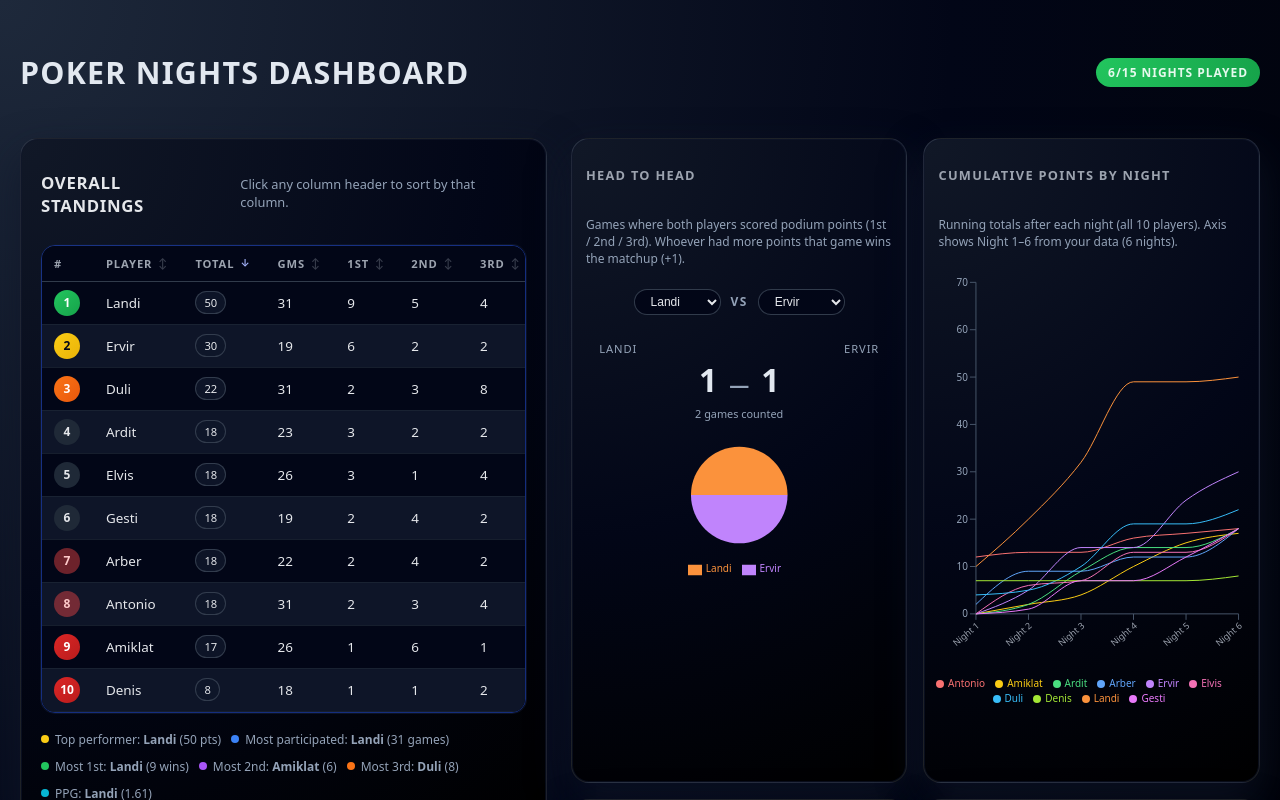
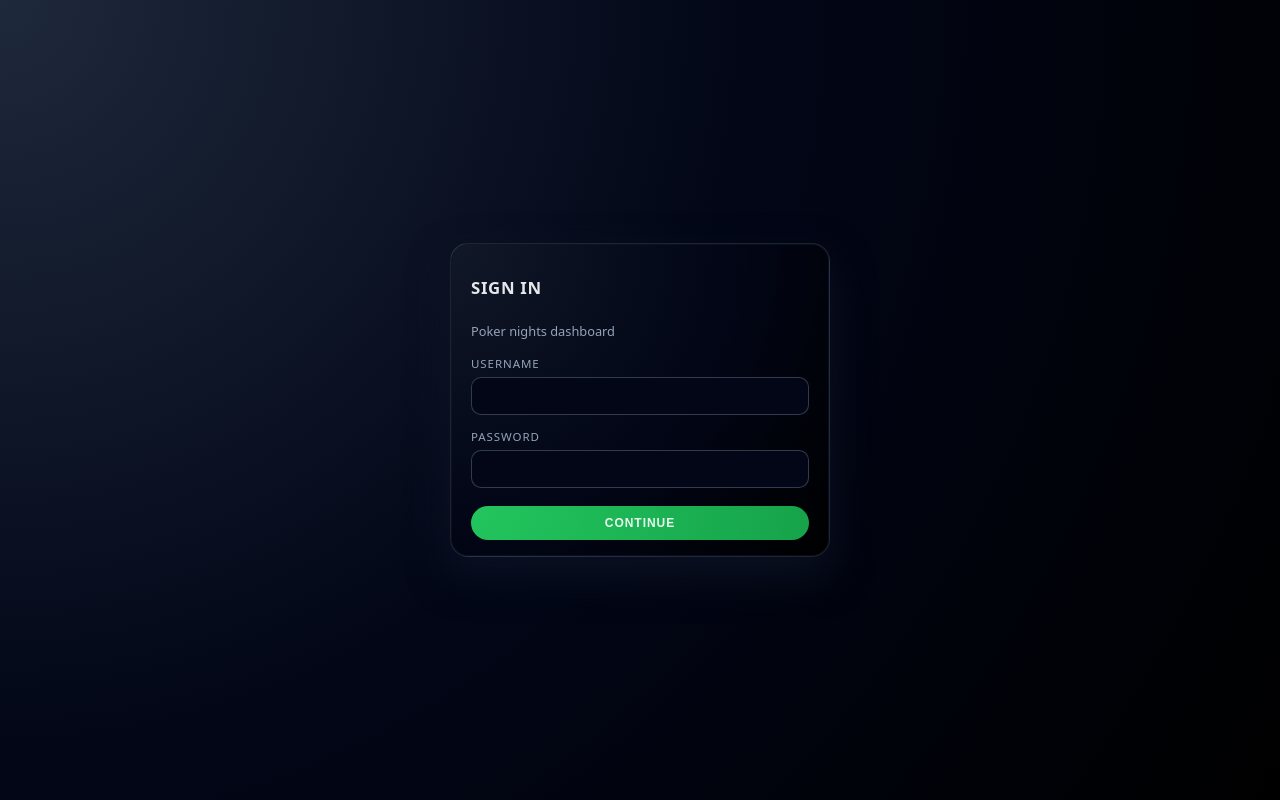
Before and after one commit to denisshtupa/fun-activity-nights, a React (Vite) app: page / in a window 1280 px wide. Shown: the top 800 px of the page. Built offline with nearby package versions, Linux system fonts and the light colour scheme.

Commit message:
authentication

```diff
--- a/src/App.jsx
+++ b/src/App.jsx
@@ -1,5 +1,5 @@
-import React, { useMemo } from 'react';
-import { TOTAL_TOURNAMENT_NIGHTS } from './constants';
+import React, { useMemo, useState } from 'react';
+import { DASHBOARD_AUTH_STORAGE_KEY, TOTAL_TOURNAMENT_NIGHTS } from './constants';
 import { countNightsPlayed } from './pokerStats';
 import {
   AppContainer,
@@ -15,9 +15,23 @@ import { HeadToHeadWidget } from './components/HeadToHeadWidget';
 import { CumulativePointsByNightWidget } from './components/CumulativePointsByNightWidget';
 import { NightStandingsWidget } from './components/NightStandingsWidget';
 import { NightPodiumWidget } from './components/NightPodiumWidget';
+import { LoginPage } from './components/LoginPage';
+
+const readStoredAuth = () => {
+  try {
+    return localStorage.getItem(DASHBOARD_AUTH_STORAGE_KEY) === '1';
+  } catch {
+    return false;
+  }
+};
 
 const App = () => {
+  const [authenticated, setAuthenticated] = useState(readStoredAuth);
   const nightsPlayed = useMemo(() => countNightsPlayed(), []);
+
+  if (!authenticated) {
+    return <LoginPage onSuccess={() => setAuthenticated(true)} />;
+  }
 
   return (
     <AppContainer>
--- /dev/null
+++ b/src/components/LoginPage.jsx
@@ -0,0 +1,138 @@
+import React, { useState } from 'react';
+import styled from 'styled-components';
+import {
+  DASHBOARD_AUTH_STORAGE_KEY,
+  DASHBOARD_LOGIN_PASSWORD,
+  DASHBOARD_LOGIN_USERNAME
+} from '../constants';
+import { Card, CardTitle } from './dashboardStyles';
+
+const LoginWrap = styled.div`
+  min-height: 100vh;
+  display: flex;
+  align-items: center;
+  justify-content: center;
+  padding: 24px;
+`;
+
+const LoginCard = styled(Card)`
+  width: 100%;
+  max-width: 380px;
+  gap: 16px;
+`;
+
+const Subtitle = styled.p`
+  margin: -6px 0 0;
+  font-size: 0.8rem;
+  color: var(--muted);
+`;
+
+const Form = styled.form`
+  display: flex;
+  flex-direction: column;
+  gap: 14px;
+`;
+
+const Label = styled.label`
+  font-size: 0.72rem;
+  text-transform: uppercase;
+  letter-spacing: 0.08em;
+  color: var(--muted);
+  display: flex;
+  flex-direction: column;
+  gap: 6px;
+`;
+
+const Input = styled.input`
+  background: #020617;
+  border: 1px solid rgba(55, 65, 81, 0.9);
+  border-radius: 10px;
+  color: #e5e7eb;
+  padding: 10px 12px;
+  font-size: 0.9rem;
+  outline: none;
+
+  &:focus {
+    border-color: rgba(99, 102, 241, 0.55);
+  }
+`;
+
+const SubmitButton = styled.button`
+  margin-top: 4px;
+  padding: 10px 16px;
+  border-radius: 999px;
+  border: none;
+  font-weight: 600;
+  text-transform: uppercase;
+  letter-spacing: 0.08em;
+  font-size: 0.75rem;
+  cursor: pointer;
+  background: radial-gradient(circle at top left, #22c55e, #16a34a);
+  color: #e5f9ed;
+
+  &:hover {
+    filter: brightness(1.06);
+  }
+`;
+
+const ErrorText = styled.p`
+  margin: 0;
+  font-size: 0.8rem;
+  color: #f87171;
+`;
+
+export const LoginPage = ({ onSuccess }) => {
+  const [username, setUsername] = useState('');
+  const [password, setPassword] = useState('');
+  const [error, setError] = useState('');
+
+  const handleSubmit = (e) => {
+    e.preventDefault();
+    if (
+      username === DASHBOARD_LOGIN_USERNAME &&
+      password === DASHBOARD_LOGIN_PASSWORD
+    ) {
+      setError('');
+      try {
+        localStorage.setItem(DASHBOARD_AUTH_STORAGE_KEY, '1');
+      } catch {
+        // Still allow access if storage is unavailable
+      }
+      onSuccess();
+      return;
+    }
+    setError('Invalid username or password.');
+  };
+
+  return (
+    <LoginWrap>
+      <LoginCard>
+        <CardTitle>Sign in</CardTitle>
+        <Subtitle>Poker nights dashboard</Subtitle>
+        <Form onSubmit={handleSubmit} noValidate>
+          <Label>
+            Username
+            <Input
+              name="username"
+              autoComplete="username"
+              value={username}
+              onChange={(e) => setUsername(e.target.value)}
+            />
+          </Label>
+          <Label>
+            Password
+            <Input
+              type="password"
+              name="password"
+              autoComplete="current-password"
+              value={password}
+              onChange={(e) => setPassword(e.target.value)}
+            />
+          </Label>
+          {error ? <ErrorText>{error}</ErrorText> : null}
+          <SubmitButton type="submit">Continue</SubmitButton>
+        </Form>
+      </LoginCard>
+    </LoginWrap>
+  );
+};
--- a/src/constants.js
+++ b/src/constants.js
@@ -13,3 +13,7 @@ export const PLAYER_COLORS = [
 ];
 
 export const TOTAL_TOURNAMENT_NIGHTS = 15;
+
+export const DASHBOARD_LOGIN_USERNAME = 'hidh_shume';
+export const DASHBOARD_LOGIN_PASSWORD = 'fito_shume';
+export const DASHBOARD_AUTH_STORAGE_KEY = 'poker-nights-dashboard-auth';
--- a/src/data/games.js
+++ b/src/data/games.js
@@ -1,10 +1,10 @@
 export const players = [
   'Antonio',
-  'Amiklat',
+  'Klanti',
   'Ardit',
   'Arber',
   'Ervir',
-  'Elvis',
+  'Visi',
   'Duli',
   'Denis',
   'Landi',
@@ -25,9 +25,9 @@ export const games = [
       Antonio: 0,
       Ervir: 'x',
       Ardit: 'x',
-      Elvis: 'x',
+      Visi: 'x',
       Arber: 0,
-      Amiklat: 'x',
+      Klanti: 'x',
       Denis: 4,
       Gesti: 'x'
     }
@@ -41,9 +41,9 @@ export const games = [
       Antonio: 2,
       Ervir: 'x',
       Ardit: 'x',
-      Elvis: 'x',
+      Visi: 'x',
       Arber: 0,
-      Amiklat: 'x',
+      Klanti: 'x',
       Denis: 0,
       Gesti: 'x'
     }
@@ -57,9 +57,9 @@ export const games = [
       Antonio: 4,
       Ervir: 'x',
       Ardit: 'x',
-      Elvis: 'x',
+      Visi: 'x',
       Arber: 0,
-      Amiklat: 'x',
+      Klanti: 'x',
       Denis: 2,
       Gesti: 'x'
     }
@@ -73,9 +73,9 @@ export const games = [
       Antonio: 4,
       Ervir: 'x',
       Ardit: 'x',
-      Elvis: 'x',
+      Visi: 'x',
       Arber: 2,
-      Amiklat: 'x',
+      Klanti: 'x',
       Denis: 0,
       Gesti: 'x'
     }
@@ -89,9 +89,9 @@ export const games = [
       Antonio: 2,
       Ervir: 'x',
       Ardit: 'x',
-      Elvis: 'x',
+      Visi: 'x',
       Arber: 0,
-      Amiklat: 'x',
+      Klanti: 'x',
       Denis: 1,
       Gesti: 'x'
     }
@@ -106,9 +106,9 @@ export const games = [
       Antonio: 0,
       Ervir: 4,
       Ardit: 0,
-      Elvis: 0,
+      Visi: 0,
       Arber: 2,
-      Amiklat: 0,
+      Klanti: 0,
       Denis: 0,
       Gesti: 1
     }
@@ -122,9 +122,9 @@ export const games = [
       Antonio: 0,
       Ervir: 0,
       Ardit: 2,
-      Elvis: 0,
+      Visi: 0,
       Arber: 1,
-      Amiklat: 0,
+      Klanti: 0,
       Denis: 0,
       Gesti: 0
     }
@@ -138,9 +138,9 @@ export const games = [
       Antonio: 1,
       Ervir: 0,
       Ardit: 0,
-      Elvis: 0,
+      Visi: 0,
       Arber: 4,
-      Amiklat: 0,
+      Klanti: 0,
       Denis: 0,
       Gesti: 0
     }
@@ -154,9 +154,9 @@ export const games = [
       Antonio: 0,
       Ervir: 1,
       Ardit: 0,
-      Elvis: 4,
+      Visi: 4,
       Arber: 0,
-      Amiklat: 2,
+      Klanti: 2,
       Denis: 0,
       Gesti: 0
     }
@@ -170,9 +170,9 @@ export const games = [
       Antonio: 0,
       Ervir: 0,
       Ardit: 0,
-      Elvis: 2,
+      Visi: 2,
       Arber: 'x',
-      Amiklat: 0,
+      Klanti: 0,
       Denis: 0,
       Gesti: 0
     }
@@ -187,9 +187,9 @@ export const games = [
       Antonio: 0,
       Ervir: 0,
       Ardit: 0,
-      Elvis: 0,
+      Visi: 0,
       Arber: 'x',
-      Amiklat: 0,
+      Klanti: 0,
       Denis: 'x',
       Gesti: 2
     }
@@ -203,9 +203,9 @@ export const games = [
       Antonio: 0,
       Ervir: 4,
       Ardit: 2,
-      Elvis: 0,
+      Visi: 0,
       Arber: 'x',
-      Amiklat: 0,
+      Klanti: 0,
       Denis: 'x',
       Gesti: 0
     }
@@ -219,9 +219,9 @@ export const games = [
       Antonio: 0,
       Ervir: 1,
       Ardit: 0,
-      Elvis: 0,
+      Visi: 0,
       Arber: 'x',
-      Amiklat: 0,
+      Klanti: 0,
       Denis: 'x',
       Gesti: 2
     }
@@ -235,9 +235,9 @@ export const games = [
       Antonio: 0,
       Ervir: 0,
       Ardit: 4,
-      Elvis: 1,
+      Visi: 1,
       Arber: 'x',
-      Amiklat: 0,
+      Klanti: 0,
       Denis: 'x',
       Gesti: 0
     }
@@ -251,9 +251,9 @@ export const games = [
       Antonio: 0,
       Ervir: 4,
       Ardit: 1,
-      Elvis: 0,
+      Visi: 0,
       Arber: 'x',
-      Amiklat: 0,
+      Klanti: 0,
       Denis: 'x',
       Gesti: 2
     }
@@ -267,9 +267,9 @@ export const games = [
       Antonio: 0,
       Ervir: 0,
       Ardit: 0,
-      Elvis: 0,
+      Visi: 0,
       Arber: 'x',
-      Amiklat: 2,
+      Klanti: 2,
       Denis: 'x',
       Gesti: 0
     }
@@ -284,9 +284,9 @@ export const games = [
       Antonio: 2,
       Ervir: 'x',
       Ardit: 0,
-      Elvis: 1,
+      Visi: 1,
       Arber: 0,
-      Amiklat: 0,
+      Klanti: 0,
       Denis: 'x',
       Gesti: 'x'
     }
@@ -300,9 +300,9 @@ export const games = [
       Antonio: 0,
       Ervir: 'x',
       Ardit: 0,
-      Elvis: 0,
+      Visi: 0,
       Arber: 0,
-      Amiklat: 4,
+      Klanti: 4,
       Denis: 'x',
       Gesti: 'x'
     }
@@ -316,9 +316,9 @@ export const games = [
       Antonio: 0,
       Ervir: 'x',
       Ardit: 0,
-      Elvis: 1,
+      Visi: 1,
       Arber: 2,
-      Amiklat: 0,
+      Klanti: 0,
       Denis: 'x',
       Gesti: 'x'
     }
@@ -332,9 +332,9 @@ export const games = [
       Antonio: 0,
       Ervir: 'x',
       Ardit: 0,
-      Elvis: 0,
+      Visi: 0,
       Arber: 1,
-      Amiklat: 0,
+      Klanti: 0,
       Denis: 'x',
       Gesti: 'x'
     }
@@ -348,9 +348,9 @@ export const games = [
       Antonio: 1,
       Ervir: 'x',
       Ardit: 0,
-      Elvis: 4,
+      Visi: 4,
       Arber: 0,
-      Amiklat: 0,
+      Klanti: 0,
       Denis: 'x',
       Gesti: 'x'
     }
@@ -364,9 +364,9 @@ export const games = [
       Antonio: 0,
       Ervir: 'x',
       Ardit: 1,
-      Elvis: 0,
+      Visi: 0,
       Arber: 'x',
-      Amiklat: 2,
+      Klanti: 2,
       Denis: 'x',
       Gesti: 'x'
     }
@@ -380,9 +380,9 @@ export const games = [
       Antonio: 0,
       Ervir: 'x',
       Ardit: 4,
-      Elvis: 0,
+      Visi: 0,
       Arber: 'x',
-      Amiklat: 0,
+      Klanti: 0,
       Denis: 'x',
       Gesti: 'x'
     }
@@ -397,9 +397,9 @@ export const games = [
       Antonio: 1,
       Ervir: 4,
       Ardit: 'x',
-      Elvis: 0,
+      Visi: 0,
       Arber: 0,
-      Amiklat: 2,
+      Klanti: 2,
       Denis: 0,
       Gesti: 0
     }
@@ -413,9 +413,9 @@ export const games = [
       Antonio: 0,
       Ervir: 2,
       Ardit: 'x',
-      Elvis: 0,
+      Visi: 0,
       Arber: 0,
-      Amiklat: 1,
+      Klanti: 1,
       Denis: 0,
       Gesti: 4
     }
@@ -429,9 +429,9 @@ export const games = [
       Antonio: 0,
       Ervir: 4,
       Ardit: 'x',
-      Elvis: 0,
+      Visi: 0,
       Arber: 0,
-      Amiklat: 2,
+      Klanti: 2,
       Denis: 0,
       Gesti: 1
     },
@@ -446,9 +446,9 @@ export const games = [
       Antonio: 1,
       Ervir: 4,
       Ardit: 0,
-      Elvis: 0,
+      Visi: 0,
       Arber: 0,
-      Amiklat: 0,
+      Klanti: 0,
       Denis: 0,
       Gesti: 0
     },
@@ -462,9 +462,9 @@ export const games = [
         Antonio: 0,
         Ervir: 0,
         Ardit: 0,
-        Elvis: 4,
+        Visi: 4,
         Arber: 0,
-        Amiklat: 0,
+        Klanti: 0,
         Denis: 0,
         Gesti: 2
       } ,
@@ -478,9 +478,9 @@ export const games = [
         Antonio: 0,
         Ervir: 0,
         Ardit: 4,
-        Elvis: 1,
+        Visi: 1,
         Arber: 2,
-        Amiklat: 0,
+        Klanti: 0,
         Denis: 0,
         Gesti: 0
       }
@@ -494,9 +494,9 @@ export const games = [
         Antonio: 0,
         Ervir: 2,
         Ardit: 0,
-        Elvis: 0,
+        Visi: 0,
         Arber: 4,
-        Amiklat: 0,
+        Klanti: 0,
         Denis: 0,
         Gesti: 0
       }
@@ -510,9 +510,9 @@ export const games = [
         Antonio: 0,
         Ervir: 0,
         Ardit: 0,
-        Elvis: 0,
+        Visi: 0,
         Arber: 0,
-        Amiklat: 2,
+        Klanti: 2,
         Denis: 1,
         Gesti: 4
       }
```
